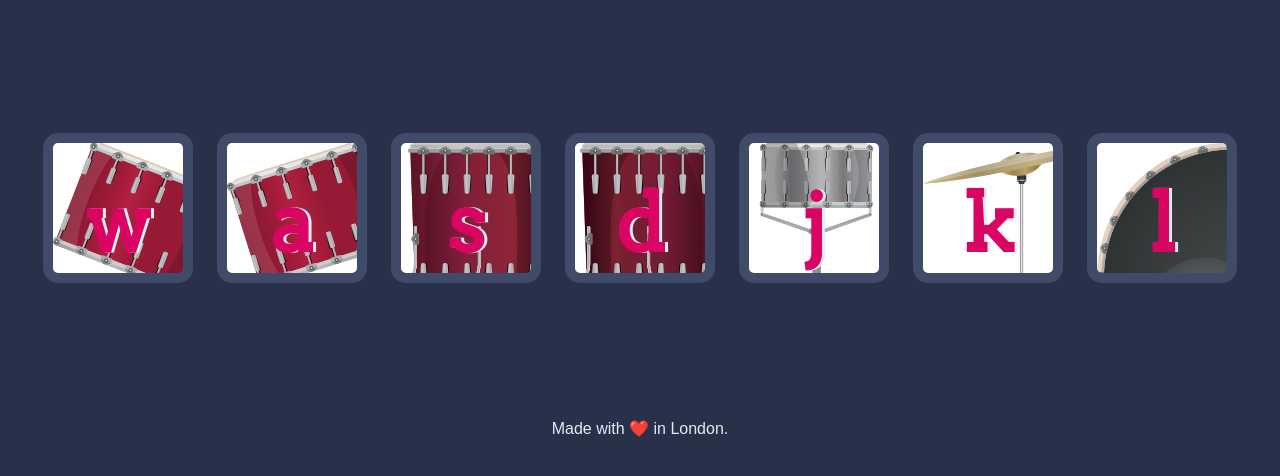
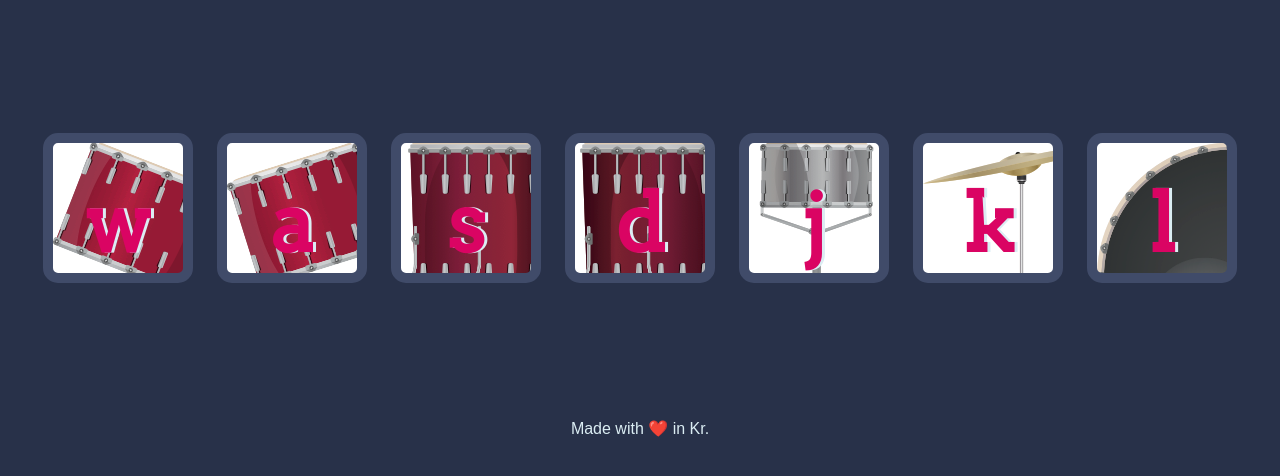
Before and after one commit to kunarkrawat/Drum-Kit, a plain HTML site: page index.html in a window 1280 px wide. Shown: the part 156-632 px from the top of the page. Drawn offline with Linux system fonts and the light colour scheme.

Commit message:
Update index.html

```diff
--- a/index.html
+++ b/index.html
@@ -23,7 +23,7 @@
 
 
   <footer>
-    Made with ❤️ in London.
+    Made with ❤️ in Kr.
   </footer>
   <script src="index.js"></script>
 </body>
```
